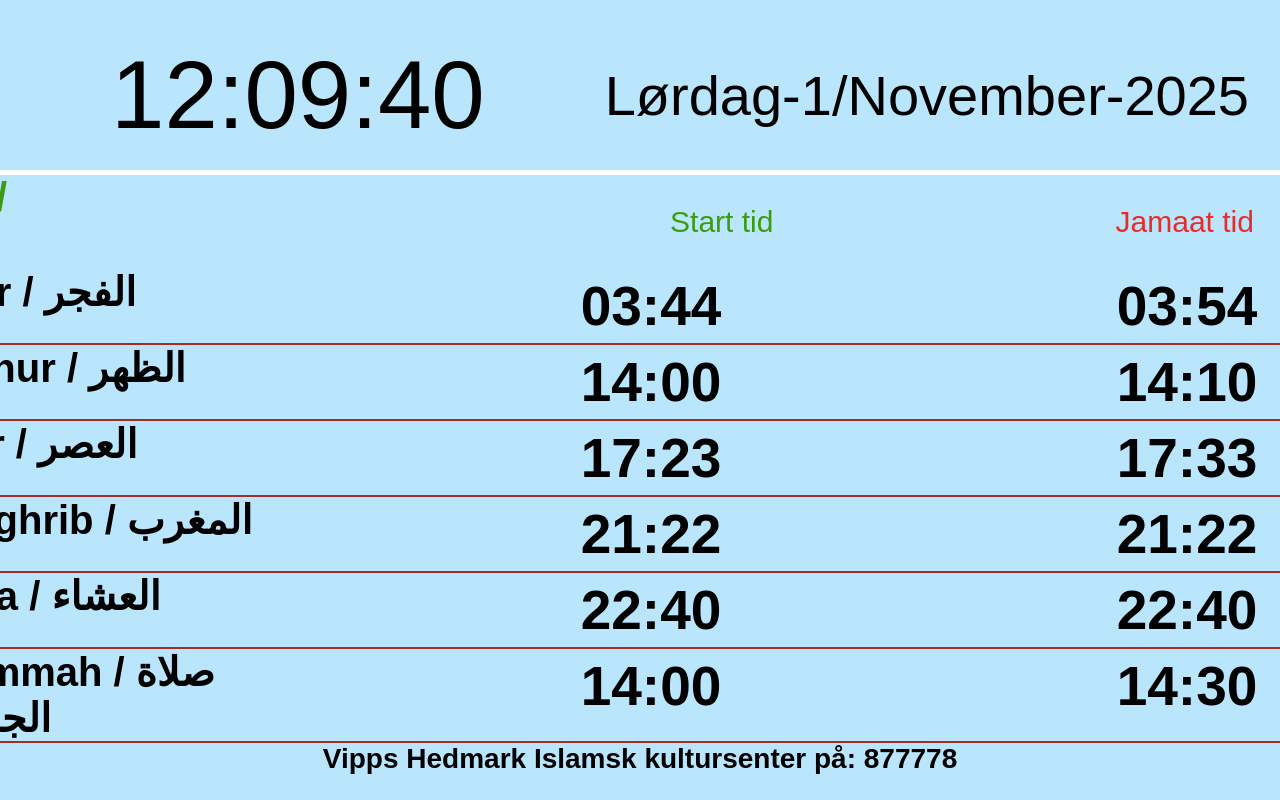
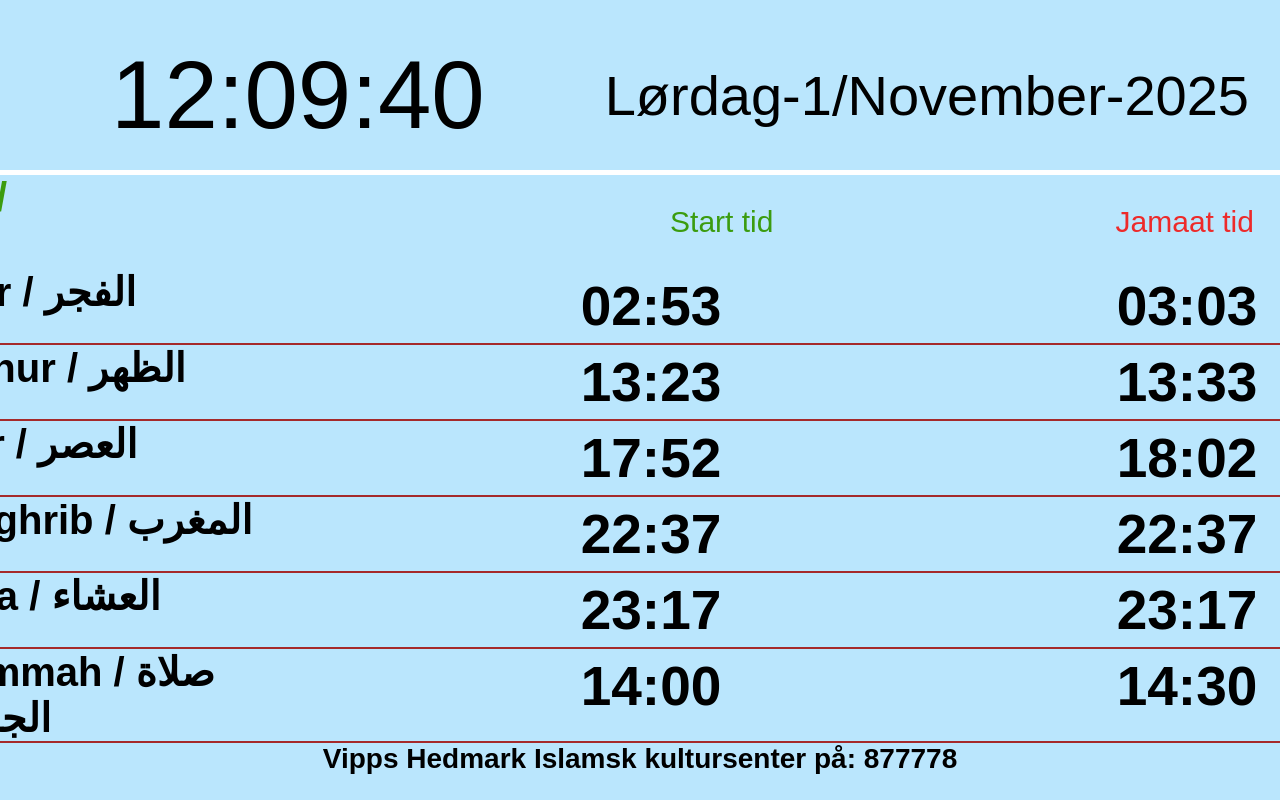
Before and after one commit to abdilatiiif/MoskeApp0.2, a React (Vite) app: page / in a window 1280 px wide. Shown: the top 800 px of the page. Built offline with nearby package versions, Linux system fonts and the light colour scheme; a web font is replaced by a local one.

Commit message:
juni 2026

```diff
--- a/src/App.jsx
+++ b/src/App.jsx
@@ -8,283 +8,274 @@ import React from "react";
 const bonnetider = [
   {
     1: {
-      fajr: "03:44",
+      fajr: "02:53",
       jamat_fajr: "",
-      soloppgang: "05:05",
-      duhur: "14:00",
-      asr: "17:23",
-      maghrib: "21:22",
-      isha: "22:40",
+      soloppgang: "03:51",
+      duhur: "13:23",
+      asr: "17:52",
+      maghrib: "22:37",
+      isha: "23:17",
     },
     2: {
-      fajr: "03:44",
+      fajr: "02:52",
       jamat_fajr: "",
-      soloppgang: "05:02",
-      duhur: "13:22",
-      asr: "17:25",
-      maghrib: "21:25",
-      isha: "22:41",
+      soloppgang: "03:50",
+      duhur: "13:23",
+      asr: "17:52",
+      maghrib: "22:39",
+      isha: "23:19",
     },
     3: {
-      fajr: "03:44",
+      fajr: "02:50",
       jamat_fajr: "",
-      soloppgang: "04:59",
-      duhur: "13:22",
-      asr: "17:26",
-      maghrib: "21:27",
-      isha: "22:43",
+      soloppgang: "03:48",
+      duhur: "13:23",
+      asr: "17:53",
+      maghrib: "22:41",
+      isha: "23:21",
     },
     4: {
-      fajr: "03:44",
+      fajr: "02:49",
       jamat_fajr: "",
-      soloppgang: "04:56",
-      duhur: "13:22",
-      asr: "17:27",
-      maghrib: "21:30",
-      isha: "22:44",
+      soloppgang: "03:47",
+      duhur: "13:23",
+      asr: "17:54",
+      maghrib: "22:43",
+      isha: "23:23",
     },
     5: {
-      fajr: "03:44",
+      fajr: "02:47",
       jamat_fajr: "",
-      soloppgang: "04:54",
-      duhur: "13:22",
-      asr: "17:28",
-      maghrib: "21:33",
-      isha: "22:45",
+      soloppgang: "03:45",
+      duhur: "14:00",
+      asr: "17:54",
+      maghrib: "22:44",
+      isha: "23:24",
     },
     6: {
-      fajr: "03:44",
+      fajr: "02:46",
       jamat_fajr: "",
-      soloppgang: "04:51",
-      duhur: "13:21",
-      asr: "17:29",
-      maghrib: "21:35",
-      isha: "22:46",
+      soloppgang: "03:44",
+      duhur: "13:24",
+      asr: "17:55",
+      maghrib: "22:46",
+      isha: "23:26",
     },
     7: {
-      fajr: "03:44",
+      fajr: "02:45",
       jamat_fajr: "",
-      soloppgang: "04:48",
-      duhur: "13:21",
-      asr: "17:30",
-      maghrib: "21:38",
-      isha: "22:47",
+      soloppgang: "03:43",
+      duhur: "13:24",
+      asr: "17:56",
+      maghrib: "22:47",
+      isha: "23:27",
     },
     8: {
-      fajr: "03:44",
+      fajr: "02:44",
       jamat_fajr: "",
-      soloppgang: "04:45",
-      duhur: "14:00",
-      asr: "17:31",
-      maghrib: "21:40",
-      isha: "22:48",
+      soloppgang: "03:42",
+      duhur: "13:24",
+      asr: "17:56",
+      maghrib: "22:49",
+      isha: "23:29",
     },
     9: {
-      fajr: "03:44",
+      fajr: "02:43",
       jamat_fajr: "",
-      soloppgang: "04:43",
-      duhur: "13:21",
-      asr: "17:32",
-      maghrib: "21:43",
-      isha: "22:50",
+      soloppgang: "03:41",
+      duhur: "13:24",
+      asr: "17:57",
+      maghrib: "22:50",
+      isha: "23:30",
     },
     10: {
-      fajr: "03:42",
+      fajr: "02:42",
       jamat_fajr: "",
-      soloppgang: "04:40",
-      duhur: "13:21",
-      asr: "17:33",
-      maghrib: "21:46",
-      isha: "22:51",
+      soloppgang: "03:40",
+      duhur: "13:24",
+      asr: "17:57",
+      maghrib: "22:52",
+      isha: "23:32",
     },
     11: {
-      fajr: "03:39",
+      fajr: "02:41",
       jamat_fajr: "",
-      soloppgang: "04:37",
-      duhur: "13:21",
-      asr: "17:34",
-      maghrib: "21:48",
-      isha: "22:52",
+      soloppgang: "03:39",
+      duhur: "13:25",
+      asr: "17:58",
+      maghrib: "22:53",
+      isha: "23:33",
     },
     12: {
-      fajr: "03:37",
+      fajr: "02:40",
       jamat_fajr: "",
-      soloppgang: "04:35",
-      duhur: "13:21",
-      asr: "17:35",
-      maghrib: "21:51",
-      isha: "22:53",
+      soloppgang: "03:38",
+      duhur: "14:00",
+      asr: "17:58",
+      maghrib: "22:54",
+      isha: "23:34",
     },
     13: {
-      fajr: "03:34",
+      fajr: "02:40",
       jamat_fajr: "",
-      soloppgang: "04:32",
-      duhur: "13:21",
-      asr: "17:36",
-      maghrib: "21:53",
-      isha: "22:54",
+      soloppgang: "03:38",
+      duhur: "13:25",
+      asr: "17:58",
+      maghrib: "22:55",
+      isha: "23:35",
     },
     14: {
-      fajr: "03:32",
+      fajr: "02:39",
       jamat_fajr: "",
-      soloppgang: "04:30",
-      duhur: "13:21",
-      asr: "17:37",
-      maghrib: "21:56",
-      isha: "22:55",
+      soloppgang: "03:37",
+      duhur: "13:25",
+      asr: "17:59",
+      maghrib: "22:56",
+      isha: "23:36",
     },
     15: {
-      fajr: "03:29",
+      fajr: "02:39",
       jamat_fajr: "",
-      soloppgang: "04:27",
-      duhur: "14:00",
-      asr: "17:38",
-      maghrib: "21:58",
-      isha: "22:57",
+      soloppgang: "03:37",
+      duhur: "13:25",
+      asr: "17:59",
+      maghrib: "22:57",
+      isha: "23:37",
     },
     16: {
-      fajr: "03:27",
+      fajr: "02:39",
       jamat_fajr: "",
-      soloppgang: "04:25",
-      duhur: "13:21",
-      asr: "17:39",
-      maghrib: "22:01",
-      isha: "22:58",
+      soloppgang: "03:37",
+      duhur: "13:26",
+      asr: "18:00",
+      maghrib: "22:58",
+      isha: "23:38",
     },
     17: {
-      fajr: "03:24",
+      fajr: "02:38",
       jamat_fajr: "",
-      soloppgang: "04:22",
-      duhur: "13:21",
-      asr: "17:40",
-      maghrib: "22:03",
-      isha: "22:59",
+      soloppgang: "03:36",
+      duhur: "13:26",
+      asr: "18:00",
+      maghrib: "22:58",
+      isha: "23:38",
     },
     18: {
-      fajr: "03:22",
+      fajr: "02:38",
       jamat_fajr: "",
-      soloppgang: "04:20",
-      duhur: "13:21",
-      asr: "17:41",
-      maghrib: "22:06",
-      isha: "23:00",
+      soloppgang: "03:36",
+      duhur: "13:26",
+      asr: "18:01",
+      maghrib: "22:59",
+      isha: "23:39",
     },
     19: {
-      fajr: "03:19",
+      fajr: "02:38",
       jamat_fajr: "",
-      soloppgang: "04:17",
-      duhur: "13:21",
-      asr: "17:42",
-      maghrib: "22:08",
-      isha: "23:01",
+      soloppgang: "03:36",
+      duhur: "14:00",
+      asr: "18:01",
+      maghrib: "22:59",
+      isha: "23:39",
     },
     20: {
-      fajr: "03:17",
+      fajr: "02:38",
       jamat_fajr: "",
-      soloppgang: "04:15",
-      duhur: "13:21",
-      asr: "17:42",
-      maghrib: "22:11",
-      isha: "23:02",
+      soloppgang: "03:36",
+      duhur: "13:26",
+      asr: "18:01",
+      maghrib: "23:00",
+      isha: "23:40",
     },
     21: {
-      fajr: "03:15",
+      fajr: "02:38",
       jamat_fajr: "",
-      soloppgang: "04:13",
-      duhur: "13:21",
-      asr: "17:43",
-      maghrib: "22:13",
-      isha: "23:04",
+      soloppgang: "03:36",
+      duhur: "13:27",
+      asr: "18:01",
+      maghrib: "23:00",
+      isha: "23:40",
     },
     22: {
-      fajr: "03:13",
+      fajr: "02:39",
       jamat_fajr: "",
-      soloppgang: "04:11",
-      duhur: "14:00",
-      asr: "17:44",
-      maghrib: "22:16",
-      isha: "23:05",
+      soloppgang: "03:37",
+      duhur: "13:27",
+      asr: "18:01",
+      maghrib: "23:00",
+      isha: "23:40",
     },
     23: {
-      fajr: "03:10",
+      fajr: "02:39",
       jamat_fajr: "",
-      soloppgang: "04:08",
-      duhur: "13:22",
-      asr: "17:45",
-      maghrib: "22:18",
-      isha: "23:06",
+      soloppgang: "03:37",
+      duhur: "13:27",
+      asr: "18:02",
+      maghrib: "23:00",
+      isha: "23:40",
     },
     24: {
-      fajr: "03:08",
+      fajr: "02:39",
       jamat_fajr: "",
-      soloppgang: "04:06",
-      duhur: "13:22",
-      asr: "17:46",
-      maghrib: "22:20",
-      isha: "23:07",
+      soloppgang: "03:37",
+      duhur: "13:27",
+      asr: "18:02",
+      maghrib: "23:00",
+      isha: "23:40",
     },
     25: {
-      fajr: "03:06",
+      fajr: "02:40",
       jamat_fajr: "",
-      soloppgang: "04:04",
-      duhur: "13:22",
-      asr: "17:47",
-      maghrib: "22:22",
-      isha: "23:08",
+      soloppgang: "03:38",
+      duhur: "13:28",
+      asr: "18:02",
+      maghrib: "23:00",
+      isha: "23:40",
     },
     26: {
-      fajr: "03:04",
+      fajr: "02:41",
       jamat_fajr: "",
-      soloppgang: "04:02",
-      duhur: "13:22",
-      asr: "17:47",
-      maghrib: "22:25",
-      isha: "23:09",
+      soloppgang: "03:39",
+      duhur: "14:00",
+      asr: "18:02",
+      maghrib: "23:00",
+      isha: "23:40",
     },
     27: {
-      fajr: "03:02",
+      fajr: "02:42",
       jamat_fajr: "",
-      soloppgang: "04:00",
-      duhur: "13:22",
-      asr: "17:48",
-      maghrib: "22:27",
-      isha: "23:11",
+      soloppgang: "03:40",
+      duhur: "13:28",
+      asr: "18:02",
+      maghrib: "22:59",
+      isha: "23:39",
     },
     28: {
-      fajr: "03:00",
+      fajr: "02:42",
       jamat_fajr: "",
-      soloppgang: "03:58",
-      duhur: "13:22",
-      asr: "17:49",
-      maghrib: "22:29",
-      isha: "23:12",
+      soloppgang: "03:40",
+      duhur: "13:28",
+      asr: "18:02",
+      maghrib: "22:59",
+      isha: "23:39",
     },
     29: {
-      fajr: "02:58",
+      fajr: "02:43",
       jamat_fajr: "",
-      soloppgang: "03:56",
-      duhur: "14:00",
-      asr: "17:50",
-      maghrib: "22:31",
-      isha: "23:13",
+      soloppgang: "03:41",
+      duhur: "13:28",
+      asr: "18:02",
+      maghrib: "22:58",
+      isha: "23:38",
     },
     30: {
-      fajr: "02:57",
+      fajr: "02:44",
       jamat_fajr: "",
-      soloppgang: "03:55",
-      duhur: "13:22",
-      asr: "17:50",
-      maghrib: "22:33",
-      isha: "23:14",
-    },
-    31: {
-      fajr: "02:55",
-      jamat_fajr: "",
-      soloppgang: "03:53",
-      duhur: "13:23",
-      asr: "17:51",
-      maghrib: "22:35",
-      isha: "23:15",
+      soloppgang: "03:42",
+      duhur: "13:29",
+      asr: "18:02",
+      maghrib: "22:58",
+      isha: "23:38",
     },
   },
 ];
```
